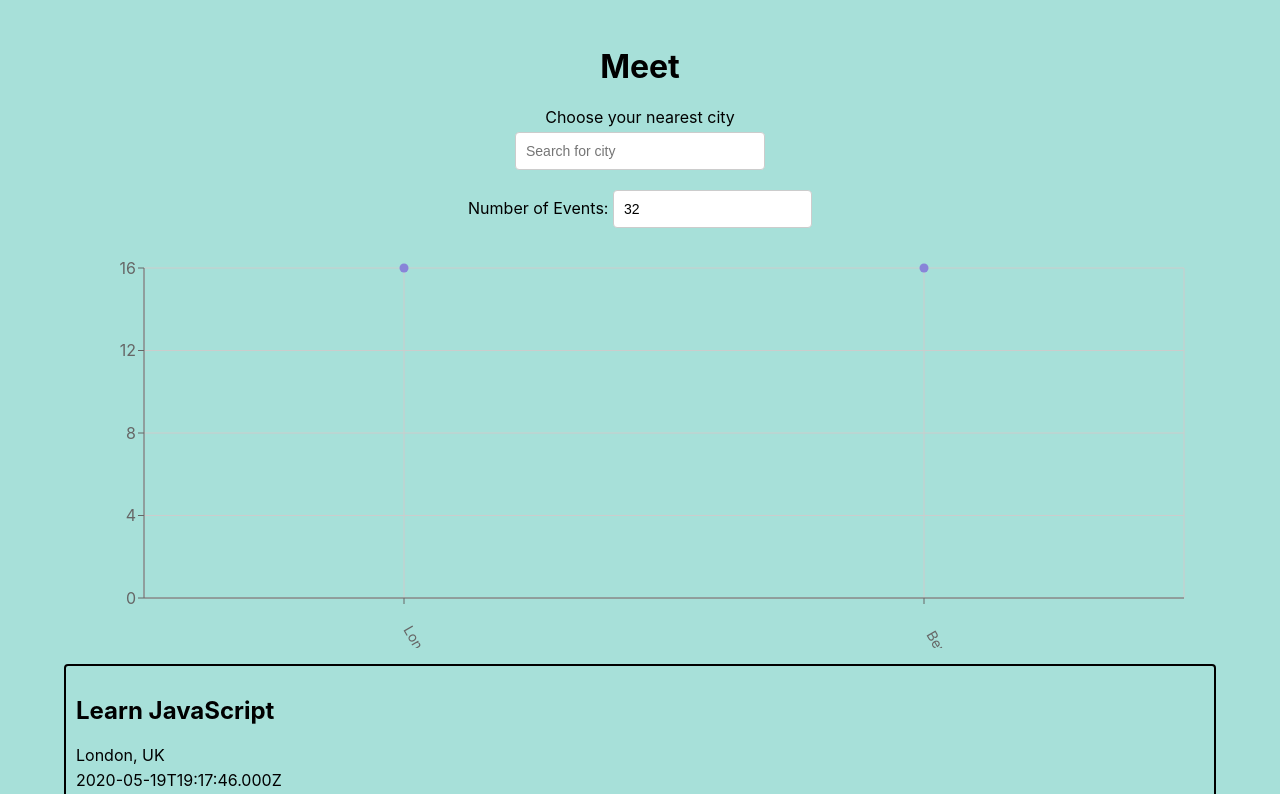
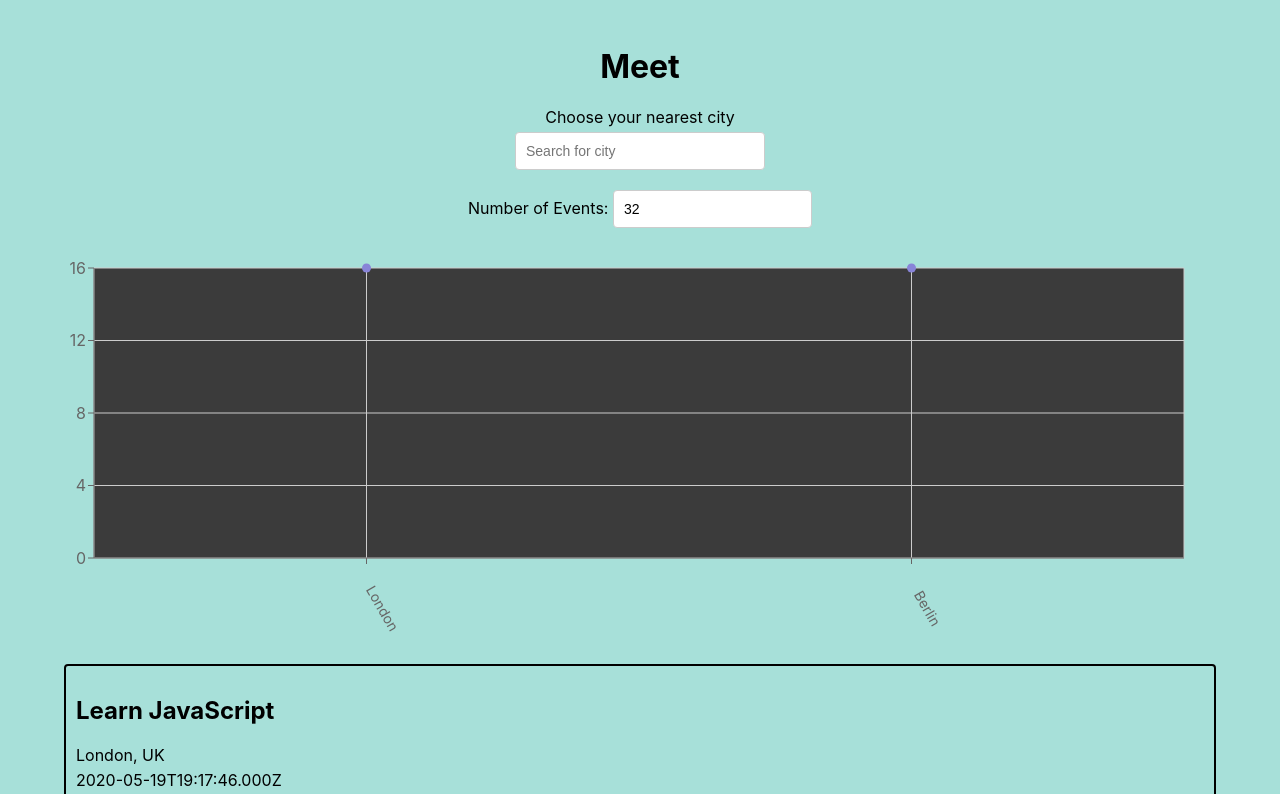
Before and after one commit to Ntsubi/meet, a React (Create React App) app: page / in a window 1280 px wide. Shown: the top 794 px of the page. Built offline with nearby package versions, Linux system fonts and the light colour scheme; what atatus-spa would draw is missing.

Commit message:
Amended ScatterChart properties

```diff
--- a/src/components/CityEventsChart.js
+++ b/src/components/CityEventsChart.js
@@ -13,7 +13,7 @@ const CityEventsChart = ({ allLocations, events }) => {
   const getData = () => {
     const data = allLocations.map((location) => {
       const count = events.filter((event) => event.location === location).length
-      const city = location.split(', ')[0]
+      const city = location.split((/, | - /))[0]
       return { city, count }  //shorthand for {city: city, count: count}
     })
     return data;
@@ -25,17 +25,17 @@ const CityEventsChart = ({ allLocations, events }) => {
         margin={{
           top: 20,
           right: 20,
-          bottom: 20,
-          left: 20,
+          bottom: 60,
+          left: -30,
         }}
       >
-        <CartesianGrid />
+        <CartesianGrid fill="#3b3b3b" />
         <XAxis type="category" dataKey="city" name="City" angle={60} interval={0}
           tick={{ dx: 20, dy: 40, fontSize: 14 }}
         />
         <YAxis type="number" dataKey="count" name="Number of events" allowDecimals={false} />
         <Tooltip cursor={{ strokeDasharray: '3 3' }} />
-        <Scatter name="A school" data={data} fill="#8884d8" />
+        <Scatter name="Events" data={data} fill="#8884d8" />
       </ScatterChart>
     </ResponsiveContainer>
   );
```
